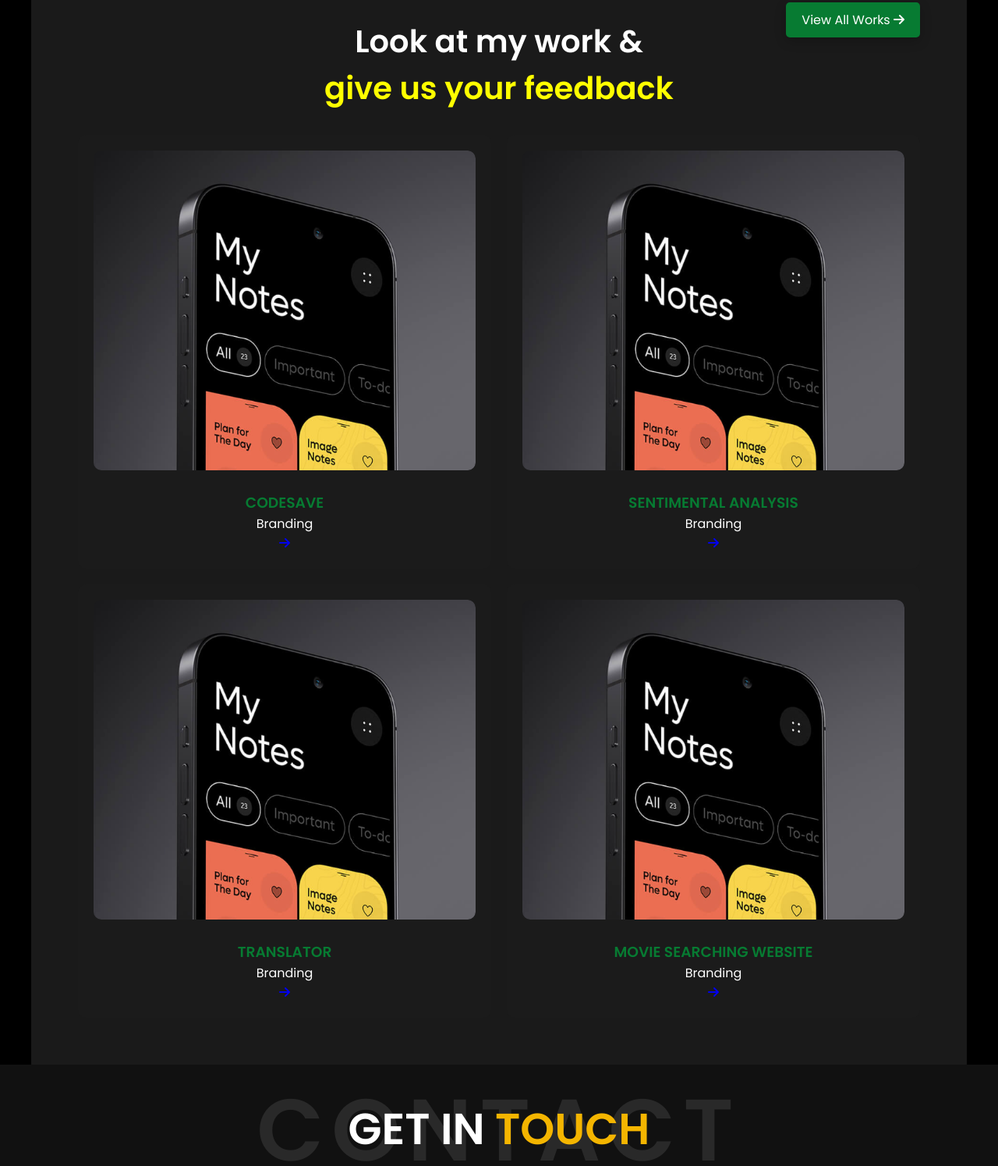
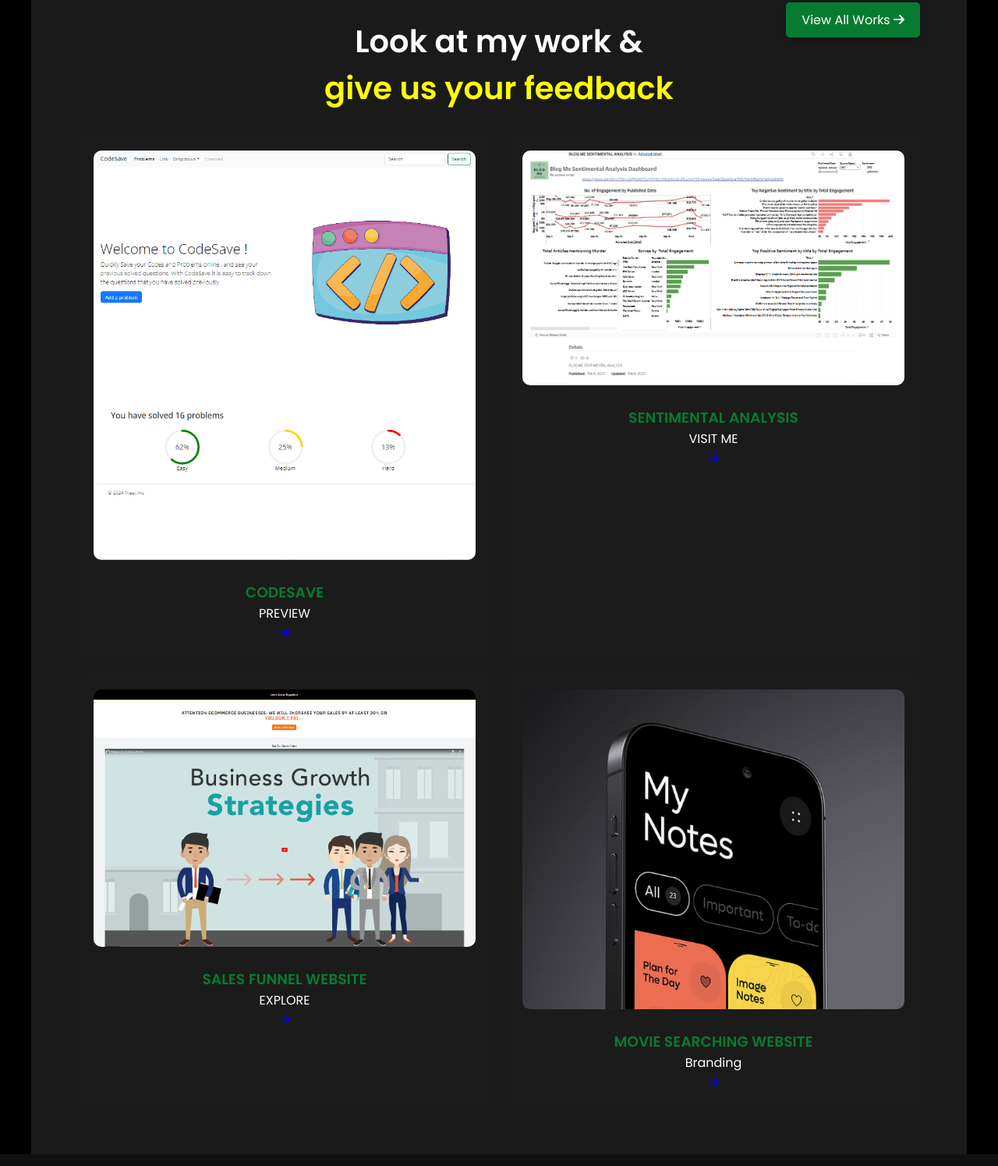
Before and after one commit to ASHUTOSH-13/test, a plain HTML site: page index.html in a window 1280 px wide. Shown: the part 3324-4819 px from the top of the page at 78% size. Drawn offline with nearby package versions, Linux system fonts and the light colour scheme.

Commit message:
Updated site files

```diff
--- a/index.html
+++ b/index.html
@@ -359,21 +359,21 @@
 
       <div class="portfolio-container">
         <div class="portfolio-item">
-          <img src="test.png" alt="Project 1" />
+          <img src="project_1.png" alt="Project 1" />
           <div class="overlay">
             <h3>CODESAVE</h3>
-            <p>Branding</p>
-            <a href="your-project-link1.com" class="portfolio-link">
+            <p>PREVIEW</p>
+            <a href="https://cssave.vercel.app/" class="portfolio-link">
               <i class="fa-solid fa-arrow-right"></i>
             </a>
           </div>
         </div>
 
         <div class="portfolio-item">
-          <img src="test.png" alt="Project 2" />
+          <img src="project_2.png" alt="Project 2" />
           <div class="overlay">
             <h3>SENTIMENTAL ANALYSIS</h3>
-            <p>Branding</p>
+            <p>VISIT ME</p>
             <a href="your-project-link2.com" class="portfolio-link">
               <i class="fa-solid fa-arrow-right"></i>
             </a>
@@ -381,11 +381,14 @@
         </div>
 
         <div class="portfolio-item">
-          <img src="test.png" alt="Project 3" />
+          <img src="project_3.png" alt="Project 3" />
           <div class="overlay">
-            <h3>TRANSLATOR</h3>
-            <p>Branding</p>
-            <a href="your-project-link3.com" class="portfolio-link">
+            <h3>SALES FUNNEL WEBSITE</h3>
+            <p>EXPLORE</p>
+            <a
+              href="https://sales-funnel-seven.vercel.app/"
+              class="portfolio-link"
+            >
               <i class="fa-solid fa-arrow-right"></i>
             </a>
           </div>
```
Also changed, not shown: project_1.png (added), project_2.png (added), project_3.png (added).
